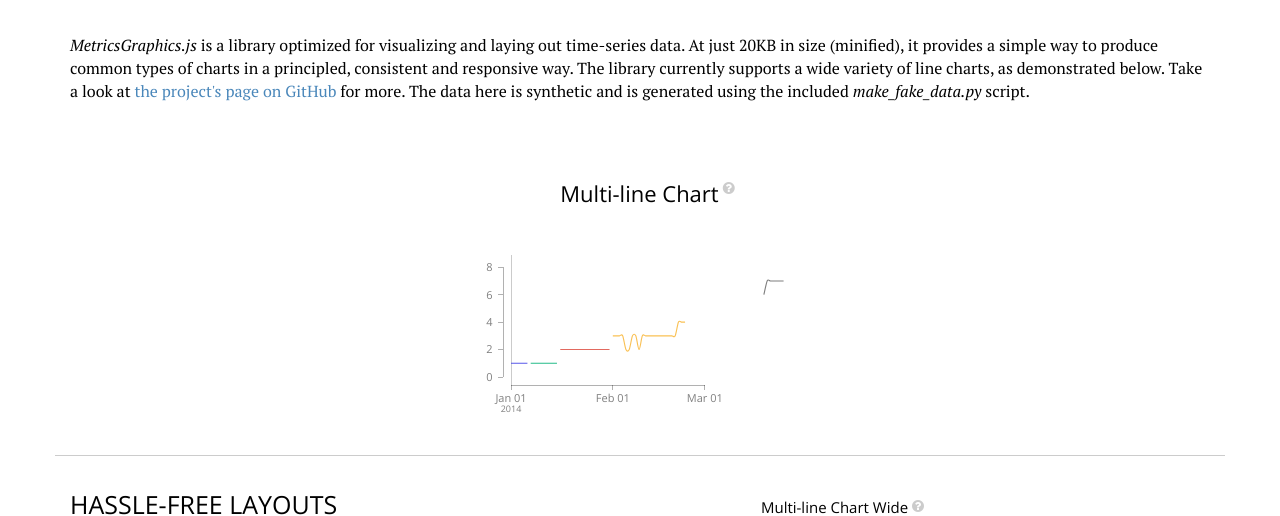
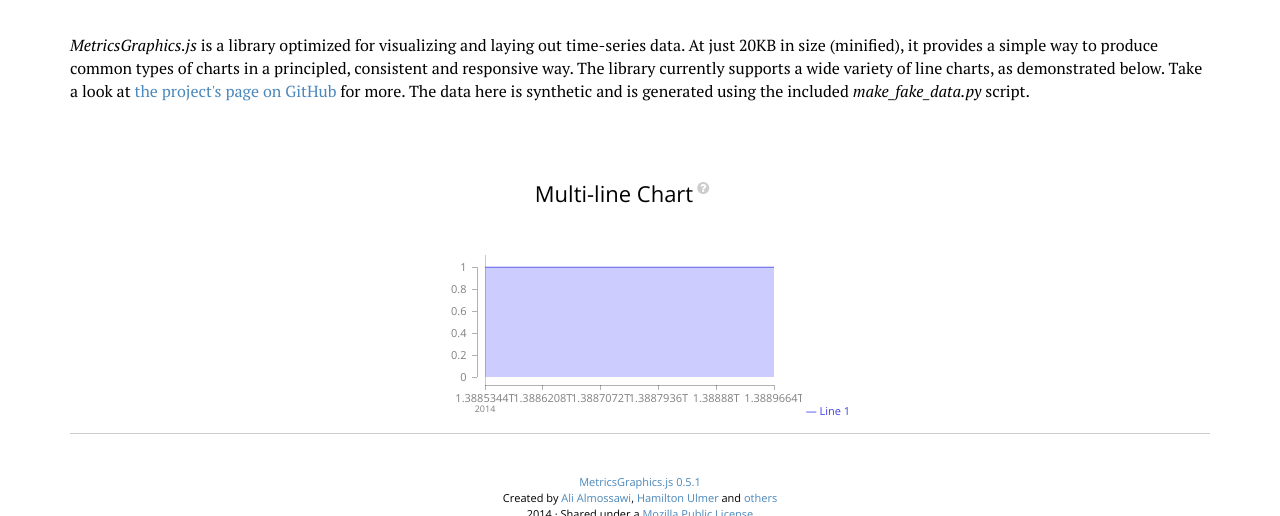
Before and after one commit to raluca-elena/testingPlots, a website: page metrics-graphics-0.5.1/index.html in a window 1280 px wide. Shown: the part 195-711 px from the top of the page. Drawn offline with nearby package versions, Linux system fonts and the light colour scheme.

Commit message:
x-accesor depending on keyword date

```diff
--- a/metrics-graphics-0.5.1/css/metrics-graphics.css
+++ b/metrics-graphics-0.5.1/css/metrics-graphics.css
@@ -223,6 +223,108 @@
     color: #5c5c5c;
 }
 
+
+.line6-color {
+    stroke: #000000;
+}
+
+.line6-legend-color {
+    color: #000000;
+}
+
+.area6-color {
+    fill: #000000;
+}
+
+.line7-color {
+    stroke: #0000ff;
+}
+
+.line7-legend-color {
+    color: #0000ff;
+}
+
+.area7-color {
+    fill: #0000ff;
+}
+
+
+.line8-color {
+    stroke: #00ff33;
+}
+
+.line8-legend-color {
+    color: #00ff33;
+}
+
+.area8-color {
+    fill: #00ff33;
+}
+
+
+.line9-color {
+    stroke: #660066;
+}
+
+.line9-legend-color {
+    color: #660066;
+}
+
+.area9-color {
+    fill: #660066;
+}
+
+
+.line10-color {
+    stroke: #3366ff;
+}
+
+.line10-legend-color {
+    color: #3366ff;
+}
+
+.area10-color {
+    fill: #3366ff;
+}
+
+.line11-color {
+    stroke: #cc0099;
+}
+
+.line11-legend-color {
+    color: #cc0099;
+}
+
+.area11-color {
+    fill: #cc0099;
+}
+
+
+.line12-color {
+    stroke: #99ff33;
+}
+
+.line12-legend-color {
+    color: #99ff33;
+}
+
+.area12-color {
+    fill: #99ff33;
+}
+
+.line13-color {
+    stroke: #ffcc00;
+}
+
+.line13-legend-color {
+    color: #ffcc00;
+}
+
+.area13-color {
+    fill: #ffcc00;
+}
+
+
 .legend {
     font-size: 11px;
     padding: 25px 0 15px 0;
--- a/metrics-graphics-0.5.1/data/fake_users2.json
+++ b/metrics-graphics-0.5.1/data/fake_users2.json
@@ -1,300 +1,29 @@
 [
     [
         {
-            "date": "2014-01-01",
+            "x": "2014-01-01",
             "value": 1
         },
         {
-            "date": "2014-01-02",
+            "x": "2014-01-02",
             "value": 1
         },
         {
-            "date": "2014-01-03",
+            "x": "2014-01-03",
             "value": 1
         },
         {
-            "date": "2014-01-04",
+            "x": "2014-01-04",
             "value": 1
         },
         {
-            "date": "2014-01-05",
+            "x": "2014-01-05",
             "value": 1
         },
         {
-            "date": "2014-01-06",
+            "x": "2014-01-06",
             "value": 1
         }
-    ],
-    [
-        {
-            "date": "2014-01-07",
-            "value": 1
-        },
-        {
-            "date": "2014-01-08",
-            "value": 1
-        },
-        {
-            "date": "2014-01-09",
-            "value": 1
-        },
-        {
-            "date": "2014-01-10",
-            "value": 1
-        },
-        {
-            "date": "2014-01-11",
-            "value": 1
-        },
-        {
-            "date": "2014-01-12",
-            "value": 1
-        },
-        {
-            "date": "2014-01-13",
-            "value": 1
-        },
-        {
-            "date": "2014-01-14",
-            "value": 1
-        },
-        {
-            "date": "2014-01-15",
-            "value": 1
-        }
-    ],
-    [
-        {
-            "date": "2014-01-16",
-            "value": 2
-        },
-        {
-            "date": "2014-01-17",
-            "value": 2
-        },
-        {
-            "date": "2014-01-18",
-            "value": 2
-        },
-        {
-            "date": "2014-01-19",
-            "value": 2
-        },
-        {
-            "date": "2014-01-20",
-            "value": 2
-        },
-        {
-            "date": "2014-01-21",
-            "value": 2
-        },
-        {
-            "date": "2014-01-22",
-            "value": 2
-        },
-        {
-            "date": "2014-01-23",
-            "value": 2
-        },
-        {
-            "date": "2014-01-24",
-            "value": 2
-        },
-        {
-            "date": "2014-01-25",
-            "value": 2
-        },
-        {
-            "date": "2014-01-26",
-            "value": 2
-        },
-        {
-            "date": "2014-01-27",
-            "value": 2
-        },
-        {
-            "date": "2014-01-28",
-            "value": 2
-        },
-        {
-            "date": "2014-01-29",
-            "value": 2
-        },
-        {
-            "date": "2014-01-30",
-            "value": 2
-        },
-        {
-            "date": "2014-01-31",
-            "value": 2
-        }
-    ],
-    [
-        {
-            "date": "2014-02-01",
-            "value": 3
-        },
-        {
-            "date": "2014-02-02",
-            "value": 3
-        },
-        {
-            "date": "2014-02-03",
-            "value": 3
-        },
-        {
-            "date": "2014-02-04",
-            "value": 3
-        },
-        {
-            "date": "2014-02-05",
-            "value": 2
-        },
-        {
-            "date": "2014-02-06",
-            "value": 2
-        },
-        {
-            "date": "2014-02-07",
-            "value": 3
-        },
-        {
-            "date": "2014-02-08",
-            "value": 3
-        },
-        {
-            "date": "2014-02-09",
-            "value": 2
-        },
-        {
-            "date": "2014-02-10",
-            "value": 3
-        },
-        {
-            "date": "2014-02-11",
-            "value": 3
-        },
-        {
-            "date": "2014-02-12",
-            "value": 3
-        },
-        {
-            "date": "2014-02-13",
-            "value": 3
-        },
-        {
-            "date": "2014-02-14",
-            "value": 3
-        },
-        {
-            "date": "2014-02-15",
-            "value": 3
-        },
-        {
-            "date": "2014-02-16",
-            "value": 3
-        },
-        {
-            "date": "2014-02-17",
-            "value": 3
-        },
-        {
-            "date": "2014-02-18",
-            "value": 3
-        },
-        {
-            "date": "2014-02-19",
-            "value": 3
-        },
-        {
-            "date": "2014-02-20",
-            "value": 3
-        },
-        {
-            "date": "2014-02-21",
-            "value": 4
-        },
-        {
-            "date": "2014-02-22",
-            "value": 4
-        },
-        {
-            "date": "2014-02-23",
-            "value": 4
-        }
-    ],
-    [
-        {
-            "date": "2014-03-19",
-            "value": 6
-        },
-        {
-            "date": "2014-03-20",
-            "value": 7
-        },
-        {
-            "date": "2014-03-21",
-            "value": 7
-        },
-        {
-            "date": "2014-03-22",
-            "value": 7
-        },
-        {
-            "date": "2014-03-23",
-            "value": 7
-        },
-        {
-            "date": "2014-03-24",
-            "value": 7
-        },
-        {
-            "date": "2014-03-25",
-            "value": 7
-        }
-    ],
-    [
-        {
-            "date": "2014-03-26",
-            "value": 7
-        },
-        {
-            "date": "2014-03-27",
-            "value": 7
-        },
-        {
-            "date": "2014-03-28",
-            "value": 7
-        },
-        {
-            "date": "2014-03-29",
-            "value": 7
-        },
-        {
-            "date": "2014-03-30",
-            "value": 8
-        }
-    ],
-    [
-       {
-           "date": "2014-03-26",
-           "value": 5
-       },
-       {
-           "date": "2014-03-27",
-           "value": 5
-       },
-       {
-           "date": "2014-03-28",
-           "value": 5
-       },
-       {
-           "date": "2014-03-29",
-           "value": 5
-       },
-       {
-           "date": "2014-03-30",
-           "value": 5
-       }
     ]
+
 ]
--- a/metrics-graphics-0.5.1/index.html
+++ b/metrics-graphics-0.5.1/index.html
@@ -68,6 +68,7 @@
             <div id='torso'>
                 <!--<div id='fake_users1'></div>-->
                 <div id='fake_users2'></div>
+                <div id="lg123" class = "legend"></div>
                 <!--<div id='spike' class='main-area-solid'></div>
                 <div id='percentage'></div>
                 <div id='currency'></div>
@@ -76,6 +77,7 @@
                 <div id='linked_multi2'></div>
                 <div id='glorious_chart'></div>-->
             </div>
+            <!--
             <div id='trunk'>
                 <div class='row trunk-section'>
                     <div class='col-lg-4'>
@@ -304,7 +306,7 @@
                     </div>
                 </div>
 
-            </div>
+            </div>-->
 
         </div>
         <div id='footer'>
--- a/metrics-graphics-0.5.1/js/main.js
+++ b/metrics-graphics-0.5.1/js/main.js
@@ -25,7 +25,7 @@
     small.xax_count = 5;
 
     assignEventListeners();
-
+/*
     //generate a Bates distribution of 10 random variables
     var values = d3.range(10000).map(d3.random.bates(10));
     var x = d3.scale.linear()
@@ -175,25 +175,28 @@
             y_accessor: 'value'
         })
     })
-
+*/
     d3.json('data/fake_users2.json', function(data) {
         for(var i=0;i<data.length;i++) {
-            data[i] = convert_dates(data[i], 'date');
+            data[i] = convert_dates(data[i], 'x');
+            console.log("data[i] ", data[i]);
         }
-
+        console.log("data ----- ",data);
         //add a multi-line chart
         moz_chart({
             title:"Multi-line Chart",
-            description: "This line chart contains multiple lines. We're still working out the style details.",
+            description: "Try",
+            legend: ['Line 1'],
+            legend_target: '#lg123',
             data: data,
             width: torso.width,
             height: torso.height,
             right: torso.right,
             target: '#fake_users2',
-            x_accessor: 'date',
+            x_accessor: 'x',
             y_accessor: 'value'
         })
-
+/*
         //add a wide multi-line chart
         moz_chart({
             title:"Multi-line Chart Wide",
@@ -226,8 +229,10 @@
             x_accessor: 'date',
             y_accessor: 'value'
         })
+        */
     })
 
+/*
     d3.json('data/fake_users3.json', function(data) {
         for(var i=0;i<data.length;i++) {
             data[i] = convert_dates(data[i], 'date');
@@ -666,6 +671,7 @@
         //     y_accessor: 'y'
         // })
     })
+    */
 
 
 
@@ -748,7 +754,7 @@
     //replace all SVG images with inline SVG
     //http://stackoverflow.com/questions/11978995/how-to-change-color-of-svg
     //-image-using-css-jquery-svg-image-replacement
-    $('img.svg').each(function() {
+    /*$('img.svg').each(function() {
         var $img = jQuery(this);
         var imgID = $img.attr('id');
         var imgClass = $img.attr('class');
@@ -774,5 +780,5 @@
             $img.replaceWith($svg);
 
         }, 'xml');
-    })
+    })*/
 })
--- a/metrics-graphics-0.5.1/src/misc/utility.js
+++ b/metrics-graphics-0.5.1/src/misc/utility.js
@@ -14,11 +14,13 @@
 
 function convert_dates(data, x_accessor) {
     data = data.map(function(d) {
+        console.log("d first looks like ", d);
         var fff = d3.time.format('%Y-%m-%d');
         d[x_accessor] = fff.parse(d[x_accessor]);
+        console.log("d second looks like ", d);
         return d;
     });
-
+    console.log("DATA looks like ", data);
     return data;
 }
 
```
